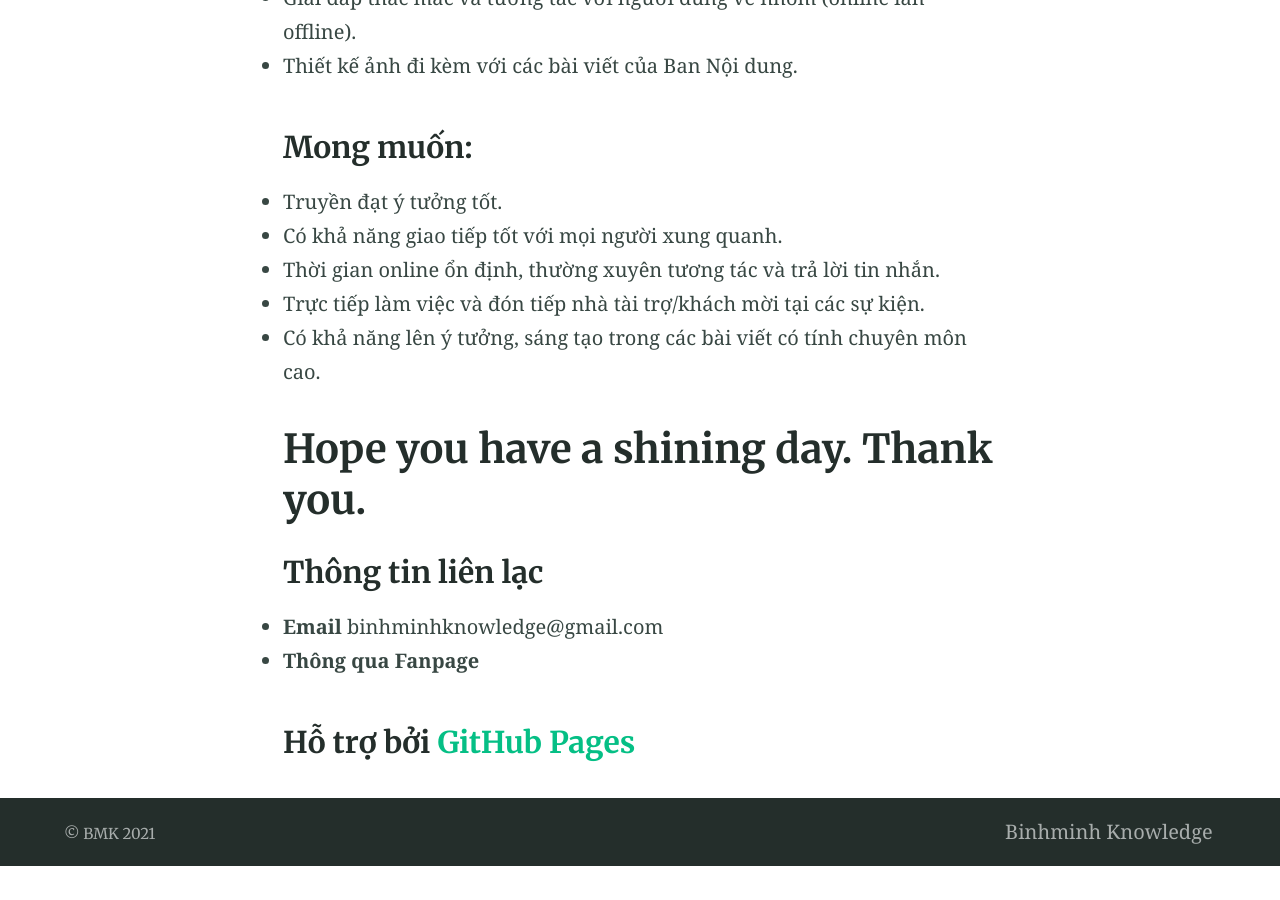
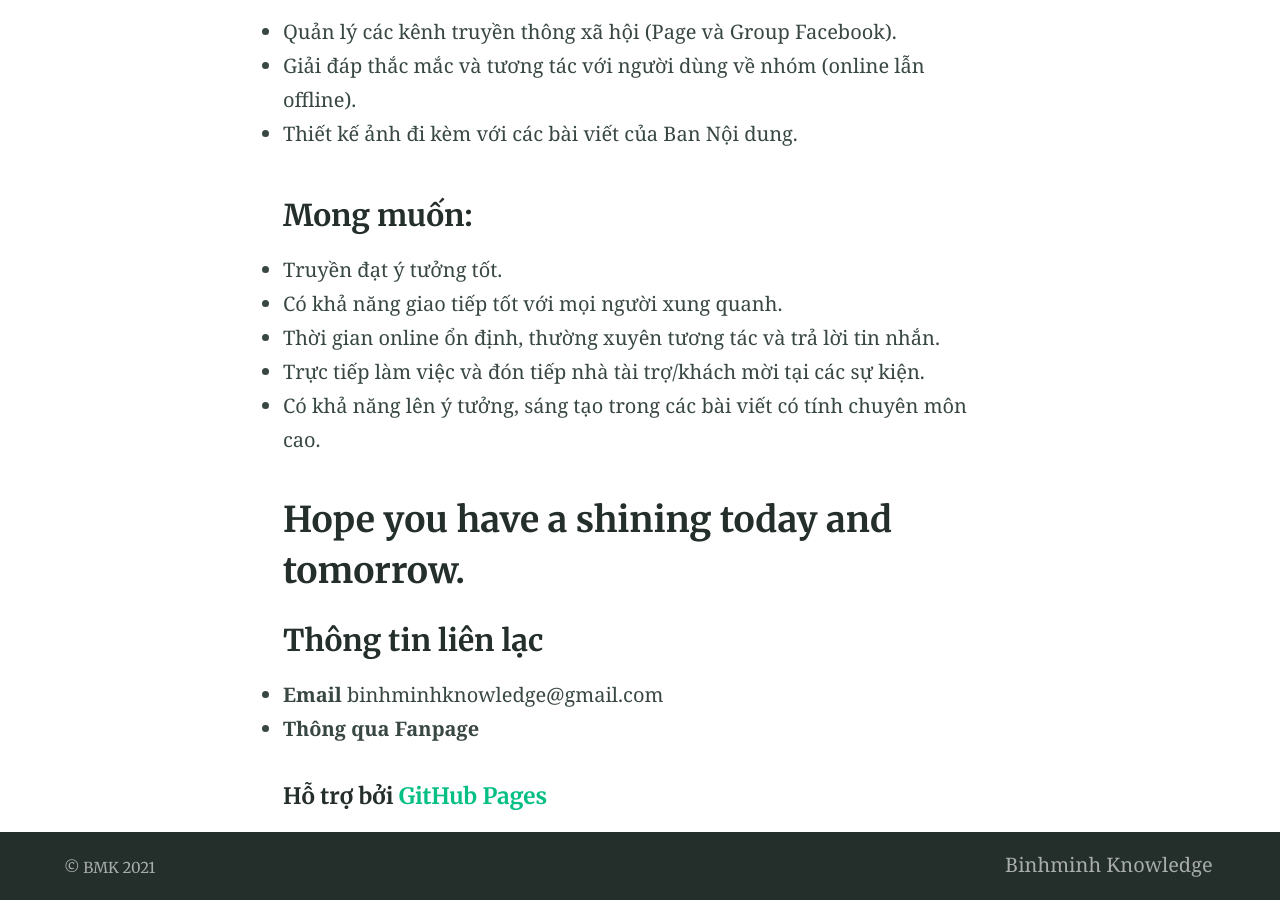
Before and after one commit to 8trien/1, a Jekyll site: the page built from index.md, in a window 1280 px wide and 900 px high, scrolled down 6358 px. Built offline with Jekyll 4.4.1, drawn with Linux system fonts in a browser that asks for light colours; before the commit the page ends 7224 px from its top, so only the background shows below that.

Commit message:
Update index.md

```diff
--- a/index.md
+++ b/index.md
@@ -13,51 +13,42 @@
 {% include button.html text="Fanpage" icon="facebook" link="https://www.facebook.com/bmbetter" color="#0366d6" %} {% include button.html text="Give us a book 📖" link="https://www.nhanam.com.vn" color="#f68140" %}
 
 ## Mục đích thành lập
-
 - Hướng đến cung cấp thêm các thông tin, định hướng, kiến thức khoa học bổ ích khi còn ngồi trên ghế nhà trường để chuẩn bị cho giai đoạn tiếp theo.
 - Chia sẻ kinh nghiệm, thảo luận và đưa ra những giải pháp cho các vấn đề mà các thành viên thường gặp phải.
 - Tạo mạng lưới mối quan hệ, giúp các đối tượng tham dự có thể cùng nhau chia sẻ kinh nghiệm, học hỏi lẫn nhau, từ đó, giúp các bạn có thêm những góc nhìn mới.
 
 
-
 ## Đối tượng hướng đến
-
 - Học sinh & Cựu học sinh Trường THPT Bình Minh, Ninh Bình.
 - Các cá nhân cùng chung lý tưởng.
 
 
 ## Hình thức hoạt động
+
 ### Online
-
 - Các bài viết chia sẻ kinh nghiệm, giải pháp về những vấn đề các bạn có thể gặp phải.
 - Cập nhật thông tin, chia sẻ những góc nhìn rộng mở đến từ các thành viên đã được trải nghiệm ở môi trường mới.
 
-
-
-
 ### Offline
-
 - Tại địa phương: Tổ chức buổi hoạt động cộng đồng, giúp các bạn hình dung hơn về nơi mình đang sống, cũng như tạo ra một sân chơi lành mạnh giúp các bạn trẻ có cơ hội vượt ra ngoài những giới hạn của bản thân và hơn thế nữa.
 - _Trao đổi sách, tài liệu._
-
 
 ### Tại địa phương và trên không gian mạng: Các buổi meeting trò chuyện.
 
 
-
 ## Tầm nhìn
-
-
 - Cộng đồng bạn trẻ ham học hỏi, có trách nhiệm với bản thân và cộng đồng.
 - Trở thành Tổ chức Phi lợi nhuận về Giáo dục, giúp đỡ các dự án trong khu vực.
 
 
+
 ## Thông tin về tuyển thành viên
+
 ### Quyền lợi khi trở thành thành viên
-
 - Mở rộng mạng lưới mối quan hệ đến các thành viên có cùng chí hướng và các anh chị đã có kinh nghiệm trong hoạt động xã hội.
 - Được lắng nghe những kinh nghiệm về hoạt động xã hội cũng như học đại học từ các thành viên Ban Tổ Chức.
 - Có được thêm các kỹ năng cần thiết cho việc học tập sinh sống sau này.
+
 ### Yêu cầu chung cho ứng viên
 
 - Có sự quan tâm và tìm hiểu về Nhóm
@@ -70,8 +61,8 @@
 - Các cá nhân quan tâm đến giáo dục (ưu tiên đến từ Ninh Bình).
 
 # Miêu tả công việc
+
 ## Mảng Online (Đăng bài trên Group + Page Facebook)
-
 
 ### Writer
 
@@ -105,21 +96,16 @@
 
 ## Buổi gặp mặt
 
-
-
 ### Mô tả công việc:
 - Lên kế hoạch cho các buổi bonding kết nối các thành viên.
 - Giữ cho các thành viên trong nhóm luôn thân thiện, hòa đồng với nhau.
 - Giám sát và ghi nhận tiến độ làm việc của các ban.
 - Nhắc nhở, đốc thúc mọi người hoàn thành công việc đúng thời hạn đã giao.
 
-
-
 ### Mong muốn:
 - Có khả năng giao tiếp tốt với mọi người xung quanh.
 - Biết lắng nghe và thấu hiểu.
 - Cẩn thận, chu đáo, trách nhiệm và có trí nhớ tốt (để còn nhắc deadline mọi người).
-
 
 
 ## Hoạt động cộng đồng
@@ -130,14 +116,13 @@
 - Ghi nhận các trường hợp vắng mặt, bonding, sự kiện,...
 - Liên hệ với bên Đoàn thanh niên/Tổ chức ở địa phương.
 
-
 ### Mong muốn:
 - Có khả năng giao tiếp tốt với mọi người xung quanh.
 - Biết lắng nghe và thấu hiểu.
 - Cẩn thận, chu đáo, trách nhiệm và có trí nhớ tốt (để còn nhắc deadline mọi người).
-- Chung giữa hai mảng
 
 
+# Chung giữa hai mảng
 
 ## Hậu cần
 
@@ -151,7 +136,6 @@
 - Có khả năng tính toán và sắp xếp tốt.
 - Có khả năng ứng biến tốt trước những tình huống bất ngờ.
 - Có khả năng quản lý thời gian tốt để xây dựng timeline chi tiết và chạy chương trình.
-
 
 
 ## Truyền thông
@@ -170,10 +154,10 @@
 - Có khả năng lên ý tưởng, sáng tạo trong các bài viết có tính chuyên môn cao.
 
 
-# Hope you have a shining day. Thank you.
+## Hope you have a shining today and tomorrow.
 
 ### Thông tin liên lạc
 - **Email** binhminhknowledge@gmail.com
 - **Thông qua Fanpage**
 
-### Hỗ trợ bởi **[GitHub Pages](https://www.pages.github.com/)**
+##### Hỗ trợ bởi **[GitHub Pages](https://www.pages.github.com/)**
```
